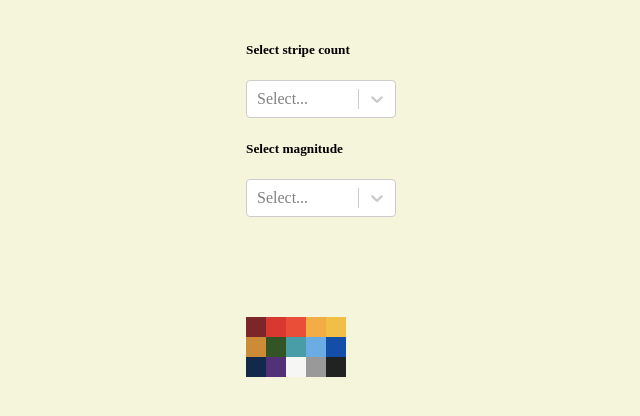
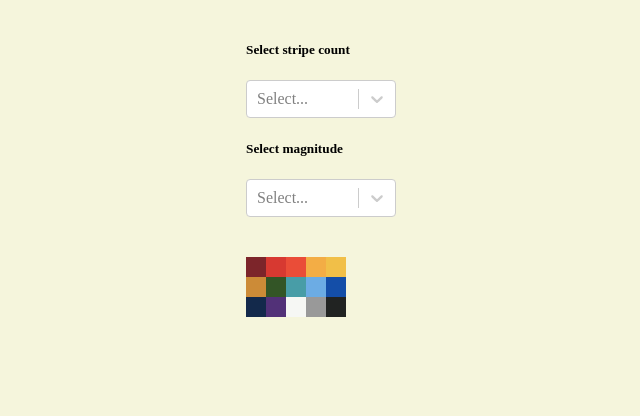
Before and after one commit to affordances/stripes, a React (Create React App) app: page / in a window 1280 px wide. Shown: the top 416 px of the page, without its empty margins (309-949 px from the left). Built offline with nearby package versions, Linux system fonts and the light colour scheme; the HTML template or start-up script is replaced by a standard one.

Commit message:
misc tweaks

```diff
--- a/src/App.js
+++ b/src/App.js
@@ -35,6 +35,12 @@ const SwatchContainer = styled.div`
   height: 60px;
 `;
 
+const PickedColors = styled.div`
+  display: flex;
+  flex-direction: row;
+  margin-top: 20px;
+`;
+
 const StripesContainer = styled.div`
   display: flex;
   flex-direction: column;
@@ -63,7 +69,6 @@ const Stripe = styled.div`
   border-bottom: 1px solid black;
 `;
 
-const App = () => {
 const createMagnitudeOptions = start => {
   let options = [];
   start = Number(start);
@@ -96,6 +101,7 @@ const App = () => {
   return results;
 };
 
+const App = () => {
   const [stripeCount, setStripeCount] = useState(null);
   const [magnitude, setMagnitude] = useState(null);
   const [magnitudeOptions, setMagnitudeOptions] = useState(null);
@@ -104,7 +110,25 @@ const App = () => {
 
   useEffect(() => {
     console.log("useEffect", pickedColors);
+    console.log(pickedColors.length > 0 && pickedColors[0].value);
   });
+
+  const createPattern = sequence => {
+    let pattern = [];
+
+    for (let i = 0; i < sequence.length; i++) {
+      for (let j = 1; j <= sequence[i]; j++) {
+        pattern.push(
+          <Stripe
+            key={Math.random()}
+            color={pickedColors.length > 0 && pickedColors[0].value}
+          />
+        );
+      }
+    }
+
+    return <Pattern>{pattern}</Pattern>;
+  };
 
   const updatePickedColors = newColor => {
     let newPickedColors = JSON.parse(JSON.stringify(pickedColors));
@@ -120,20 +144,6 @@ const App = () => {
       );
       setPickedColors(filteredColors);
     }
-  };
-
-  const createPattern = sequence => {
-    let pattern = [];
-
-    for (let i = 0; i < sequence.length; i++) {
-      for (let j = 1; j <= sequence[i]; j++) {
-        pattern.push(
-          <Stripe key={Math.random()} color={colors[sequence[i]]} />
-        );
-      }
-    }
-
-    return <Pattern>{pattern}</Pattern>;
   };
 
   return (
@@ -156,7 +166,7 @@ const App = () => {
             setMagnitude(Number(option.value));
           }}
         />
-        <SwatchContainer>
+        <PickedColors>
           {pickedColors.length > 0 &&
             pickedColors.map(color => (
               <Swatch
@@ -164,7 +174,7 @@ const App = () => {
                 onClick={() => updatePickedColors(color)}
               />
             ))}
-        </SwatchContainer>
+        </PickedColors>
         <SwatchContainer>
           {colors.map(color => (
             <Swatch
@@ -174,7 +184,7 @@ const App = () => {
           ))}
         </SwatchContainer>
         <ButtonContainer>
-          {stripeCount && magnitude && (
+          {stripeCount && magnitude && pickedColors.length > 0 && (
             <Button
               onClick={() =>
                 setPalindromicArrays(
@@ -188,7 +198,8 @@ const App = () => {
         </ButtonContainer>
       </SelectContainer>
       <StripesContainer>
-        {palindromicArrays.map(sequence => createPattern(sequence))}
+        {pickedColors.length > 0 &&
+          palindromicArrays.map(sequence => createPattern(sequence))}
       </StripesContainer>
     </Container>
   );
```
Lines whose indentation alone changed are shown as unchanged.
